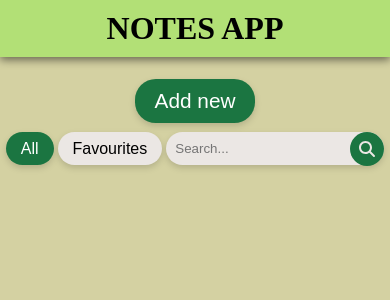
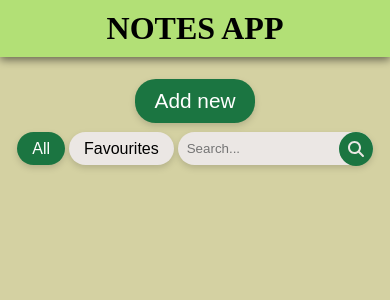
Before and after one commit to nedimdzanic/notes-app, a React (Create React App) app: page / in a window 390 px wide. Shown: the top 300 px of the page. Built offline with nearby package versions, Linux system fonts and the light colour scheme; a web font is replaced by a local one.

Commit message:
fix: style responsive

```diff
--- a/src/components/UI/Search.module.css
+++ b/src/components/UI/Search.module.css
@@ -12,7 +12,6 @@
   filter: drop-shadow(0px 3px 3px rgba(0, 0, 0, 0.15));
   margin: 2px;
   padding: 9px;
-  width: 200px;
 }
 .search:focus {
   outline: 2px solid var(--green_2);
```
